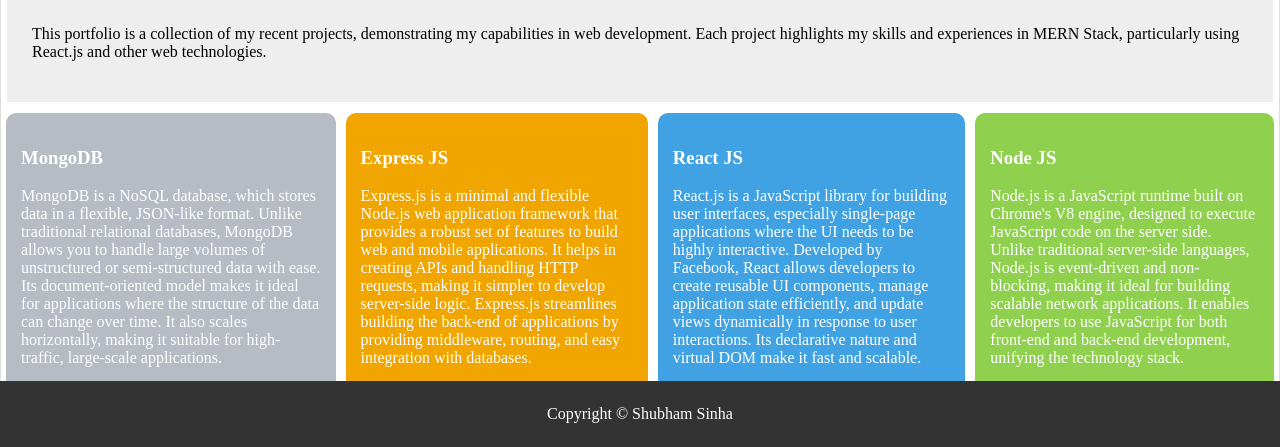
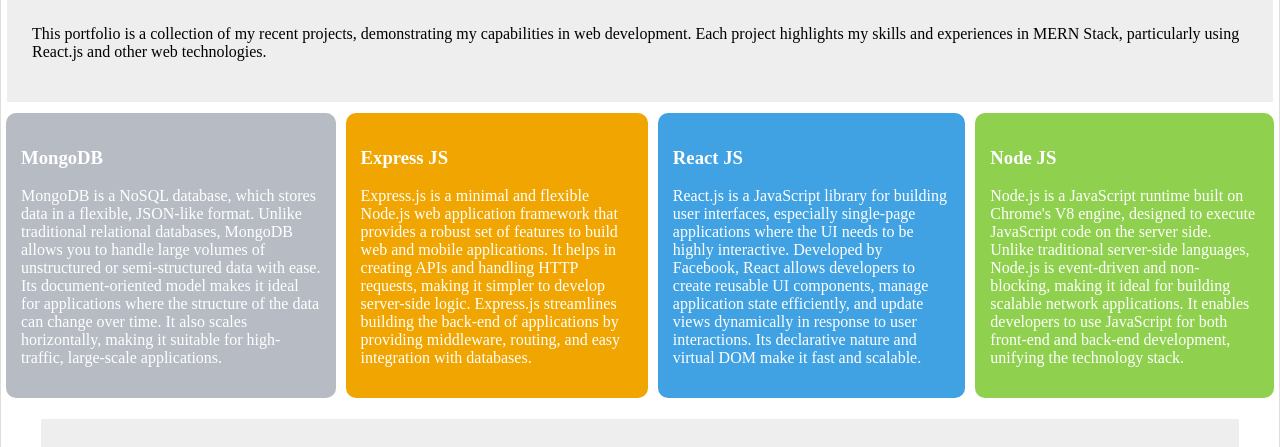
Before and after one commit to shubham-sinha1996/WebProject, a plain HTML site: page index.html in a window 1280 px wide. Shown: the part 353-800 px from the top of the page. Drawn offline with Linux system fonts and the light colour scheme.

Commit message:
seventh commit

```diff
--- a/style.css
+++ b/style.css
@@ -9,14 +9,6 @@ body {
     margin: 0px !important;
     background-color: #ffffff;
     border: 1px solid #ddd;
-}
-
-.page-container {
-    margin-bottom: 70px;
-}
-
-.nav {
-
 }
 
 nav {
@@ -333,7 +325,6 @@ input[type=submit]:hover {
 }
 
 .footer {
-    position: fixed;
     left: 0;
     bottom: 0;
     right: 0;
```
